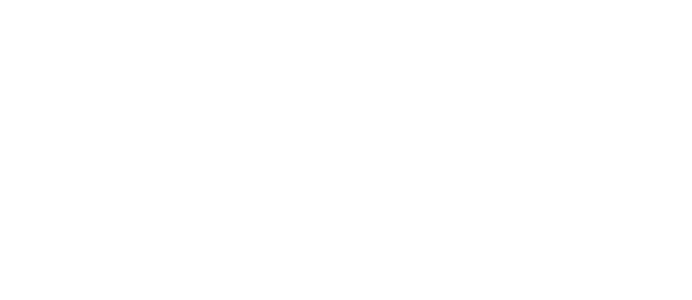
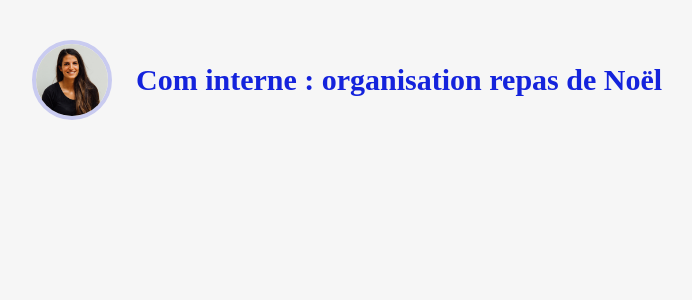
Before and after one commit to WildCodeSchool/P3_Lyon_React_Sept_2022, a React (Vite) app in the folder frontend/: page /postdetails in a window 1280 px wide. Before the commit this address had no page. Shown: the top 300 px of the page, without its empty margins (8-700 px from the left). Built offline with nearby package versions, Linux system fonts and the light colour scheme; a web font is replaced by a local one.

Commit message:
Started post details

```diff
--- a/frontend/src/App.jsx
+++ b/frontend/src/App.jsx
@@ -4,7 +4,7 @@ import "./App.css";
 import Connexion from "./pages/Connexion";
 import Main from "./pages/Main";
 import Profile from "./pages/Profile";
-import EditProfile from "./components/Navbar/Profile/EditProfile";
+import PostDetails from "./components/Feed/PostContainer/PostDetails";
 
 function App() {
   return (
@@ -14,7 +14,7 @@ function App() {
         <Route path="/feed" element={<Main />} />
         <Route path="/createPost" element={<CreatePost />} />
         <Route path="/profile" element={<Profile />} />
-        <Route path="/editprofile" element={<EditProfile />} />
+        <Route path="/postdetails" element={<PostDetails />} />
       </Routes>
     </div>
   );
--- /dev/null
+++ b/frontend/src/components/Feed/PostContainer/PostDetails.jsx
@@ -0,0 +1,20 @@
+import React from "react";
+
+function PostDetails() {
+  return (
+    <div className="h-screen">
+      <div className="flex flex-row items-center p-10">
+        <img
+          className="rounded-full w-20 mr-6 border-4 border-violet"
+          src="./src/assets/avatar-user.jpeg"
+          alt="User avatar"
+        />
+        <h2 className="text-primary text-3xl text-left">
+          Com interne : organisation repas de Noël
+        </h2>
+      </div>
+    </div>
+  );
+}
+
+export default PostDetails;
```
